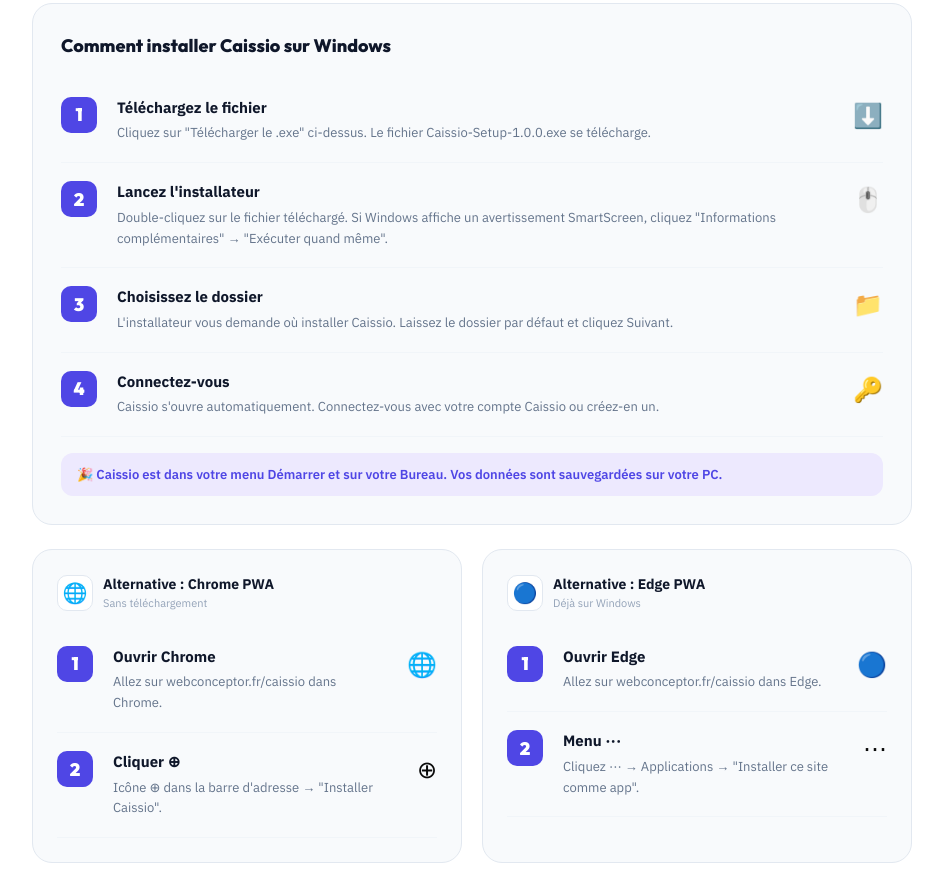
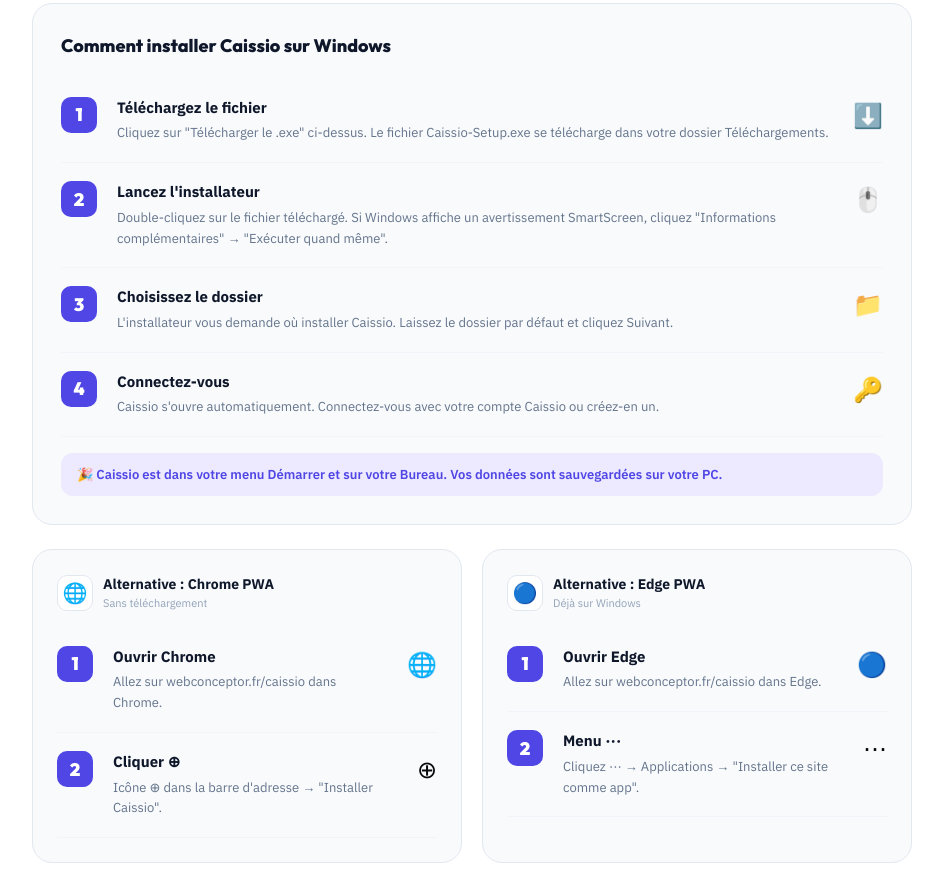
Before and after one commit to rubensdelbaere45-boop/webconceptor.fr, a Next.js app: page /caissio/telecharger in a window 1280 px wide. Shown: the part 980-1865 px from the top of the page, without its empty margins (168-1111 px from the left). Built offline with nearby package versions, Linux system fonts and the light colour scheme.

Commit message:
fix(telecharger): nom fichier Caissio-Setup.exe + FAQ SmartScreen mise à jour

```diff
--- a/src/app/caissio/telecharger/page.tsx
+++ b/src/app/caissio/telecharger/page.tsx
@@ -163,7 +163,7 @@
                 <div style={{ fontFamily: "'Outfit',sans-serif", fontSize: 18, fontWeight: 800, color: "#0f172a", marginBottom: 20 }}>
                   Comment installer Caissio sur Windows
                 </div>
-                <Step n={1} title="Téléchargez le fichier" desc='Cliquez sur "Télécharger le .exe" ci-dessus. Le fichier Caissio-Setup-1.0.0.exe se télécharge.' img="⬇️" />
+                <Step n={1} title="Téléchargez le fichier" desc='Cliquez sur "Télécharger le .exe" ci-dessus. Le fichier Caissio-Setup.exe se télécharge dans votre dossier Téléchargements.' img="⬇️" />
                 <Step n={2} title="Lancez l'installateur" desc='Double-cliquez sur le fichier téléchargé. Si Windows affiche un avertissement SmartScreen, cliquez "Informations complémentaires" → "Exécuter quand même".' img="🖱️" />
                 <Step n={3} title="Choisissez le dossier" desc="L'installateur vous demande où installer Caissio. Laissez le dossier par défaut et cliquez Suivant." img="📁" />
                 <Step n={4} title="Connectez-vous" desc="Caissio s'ouvre automatiquement. Connectez-vous avec votre compte Caissio ou créez-en un." img="🔑" />
@@ -419,7 +419,7 @@
             { q: "L'app fonctionne-t-elle sans internet ?", a: "Oui, une fois installée, la caisse fonctionne hors-ligne. La connexion internet est nécessaire uniquement pour vérifier votre licence à l'ouverture de l'app (1 fois par session)." },
             { q: "Peut-on installer Caissio sur plusieurs appareils ?", a: "Oui. Connectez-vous avec le même compte sur chaque appareil. Chaque appareil a ses propres données locales. La synchronisation multi-appareils est en cours de développement." },
             { q: "Peut-on contourner la protection de licence ?", a: "Non. Caissio valide votre abonnement à chaque démarrage via une vérification serveur chiffrée. Sans connexion internet au démarrage, l'app fonctionne en mode hors-ligne pour la session en cours uniquement." },
-            { q: "Mon antivirus bloque-t-il l'application ?", a: "Non. Caissio est une Progressive Web App — il ne s'installe pas comme un fichier .exe classique. Aucun pilote, aucune modification système. Les antivirus ne l'affectent pas." },
+            { q: "Mon antivirus bloque-t-il l'application ?", a: "Caissio est signé numériquement. Si Windows SmartScreen affiche un avertissement au premier lancement, cliquez « Informations complémentaires » puis « Exécuter quand même » — c'est normal pour un nouveau logiciel. L'app ne modifie pas le système." },
           ].map((item, i) => (
             <details key={i} style={{ borderBottom: "1px solid #e2e8f0", padding: "18px 0" }}>
               <summary style={{ fontSize: 15, fontWeight: 700, color: "#0f172a", cursor: "pointer", listStyle: "none", display: "flex", alignItems: "center", justifyContent: "space-between", gap: 12 }}>
```
